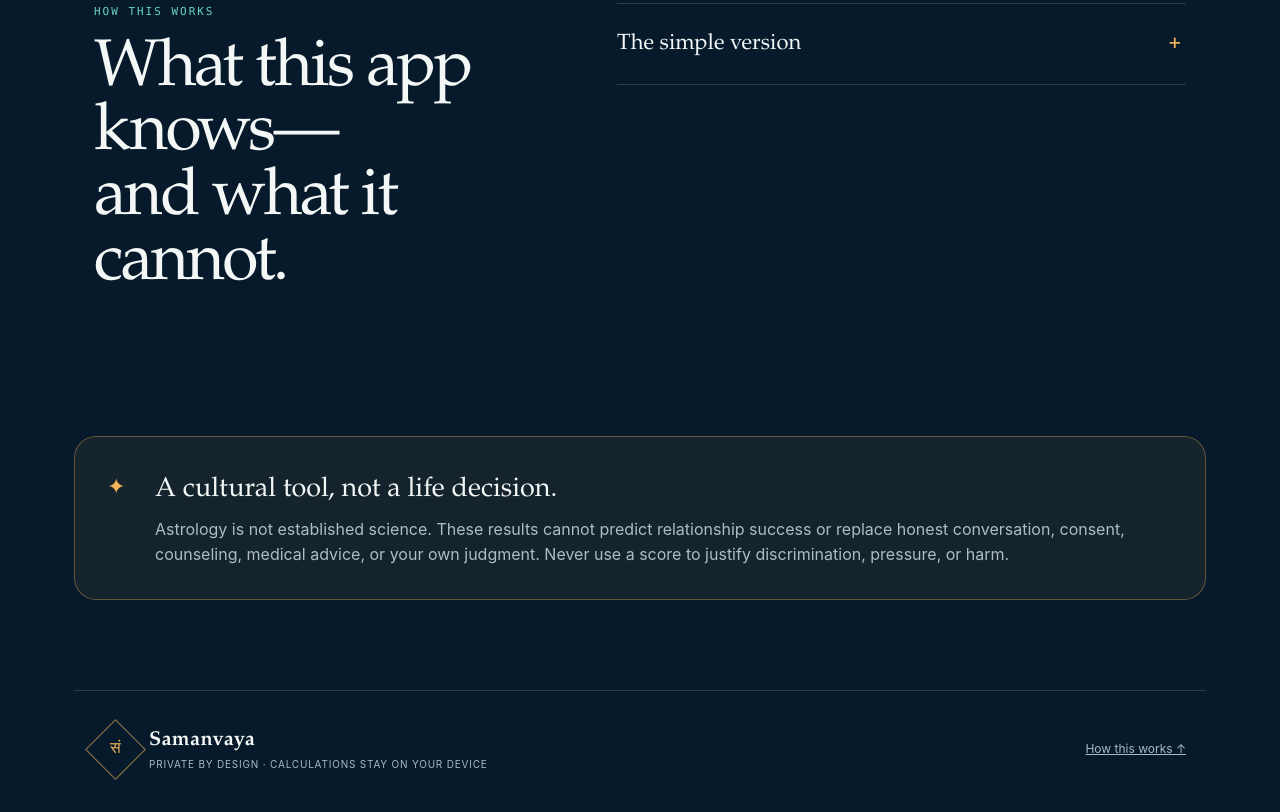
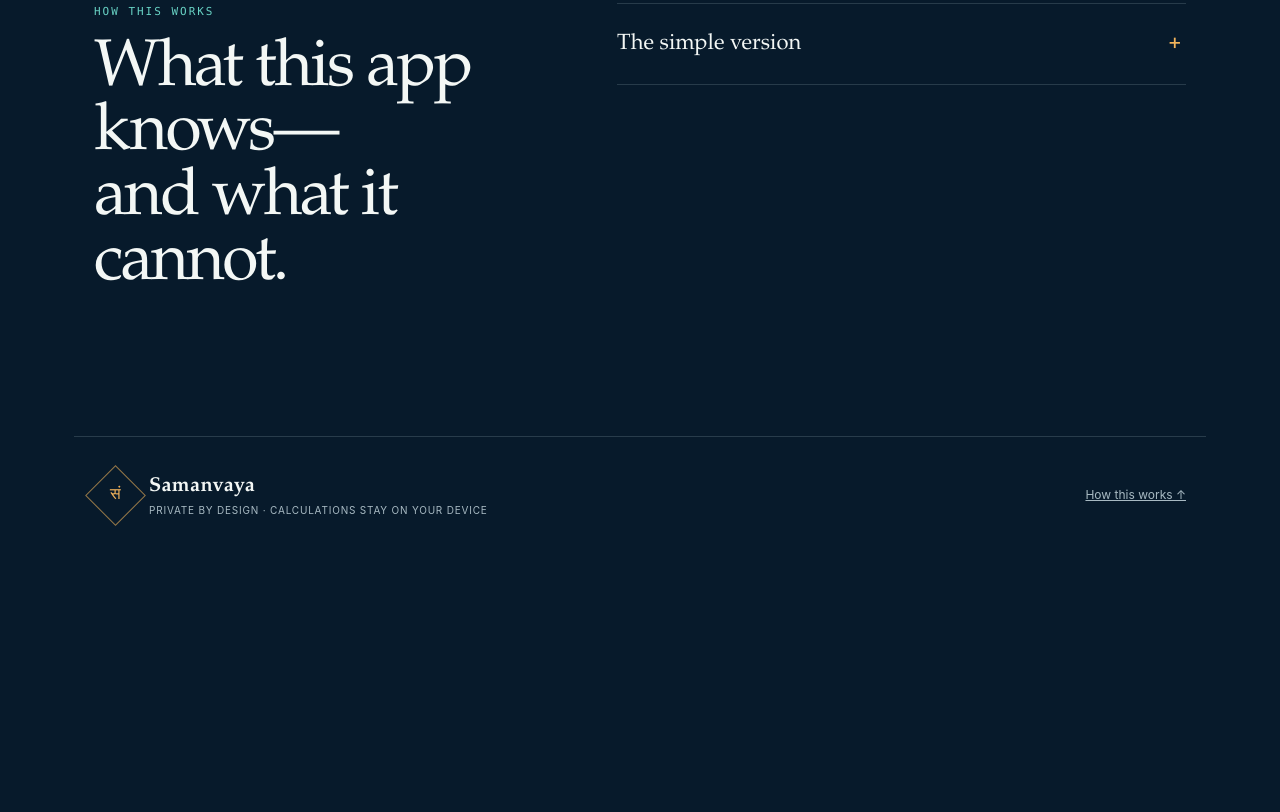
Before and after one commit to BalenduS/samanvaya-kundli, a website with bundled scripts: page index.html in a window 1280 px wide. Shown: the part 2169-2981 px from the top of the page. After the commit the page ends 2728 px from the top, so only its background shows below. Built offline with nearby package versions, Linux system fonts and the light colour scheme.

Commit message:
Remove the dedicated disclaimer section from the app UI
Per explicit request. The README's own project-nature note is left as-is
(it's repo documentation, not shown in the app).

```diff
--- a/index.html
+++ b/index.html
@@ -149,10 +149,6 @@
       </div>
     </section>
 
-    <aside class="disclaimer">
-      <span aria-hidden="true">✦</span>
-      <div><h2>A cultural tool, not a life decision.</h2><p>Astrology is not established science. These results cannot predict relationship success or replace honest conversation, consent, counseling, medical advice, or your own judgment. Never use a score to justify discrimination, pressure, or harm.</p></div>
-    </aside>
   </main>
 
   <footer>
```
Also changed, not shown: README.md.
